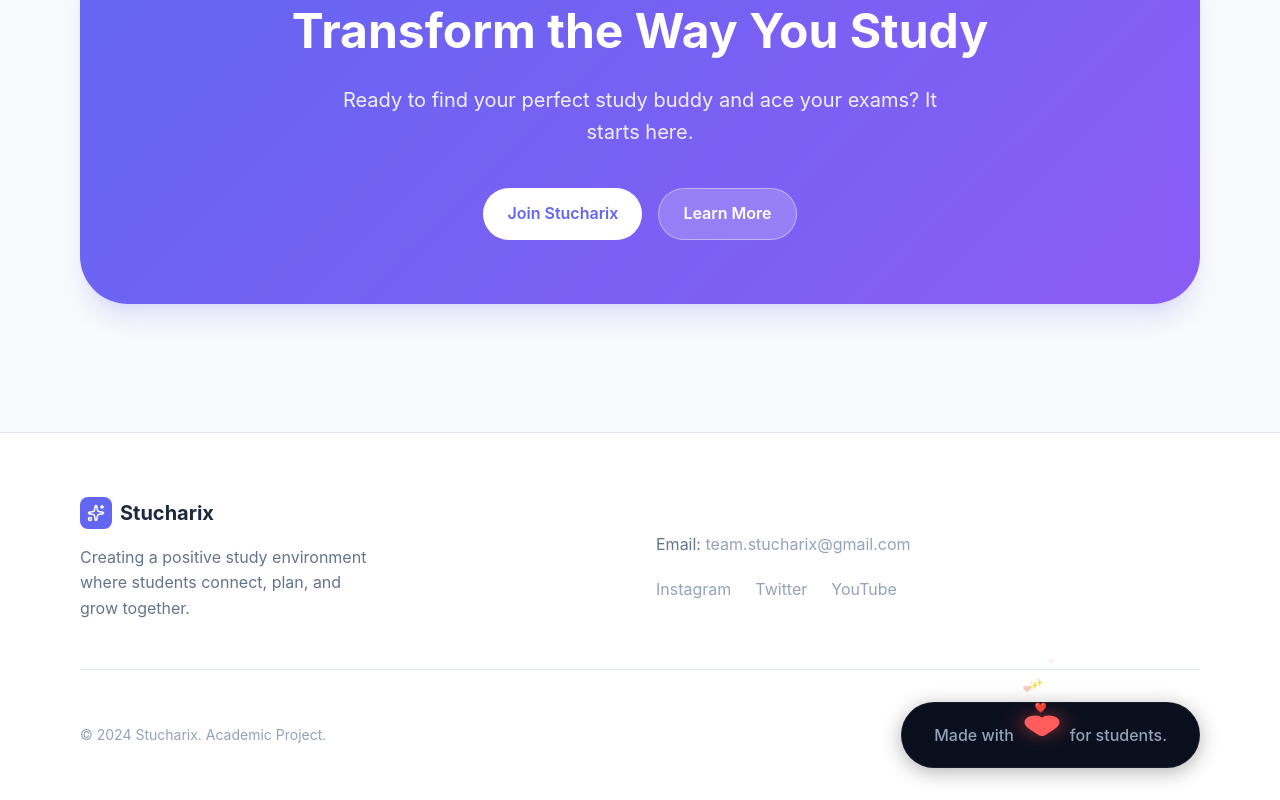
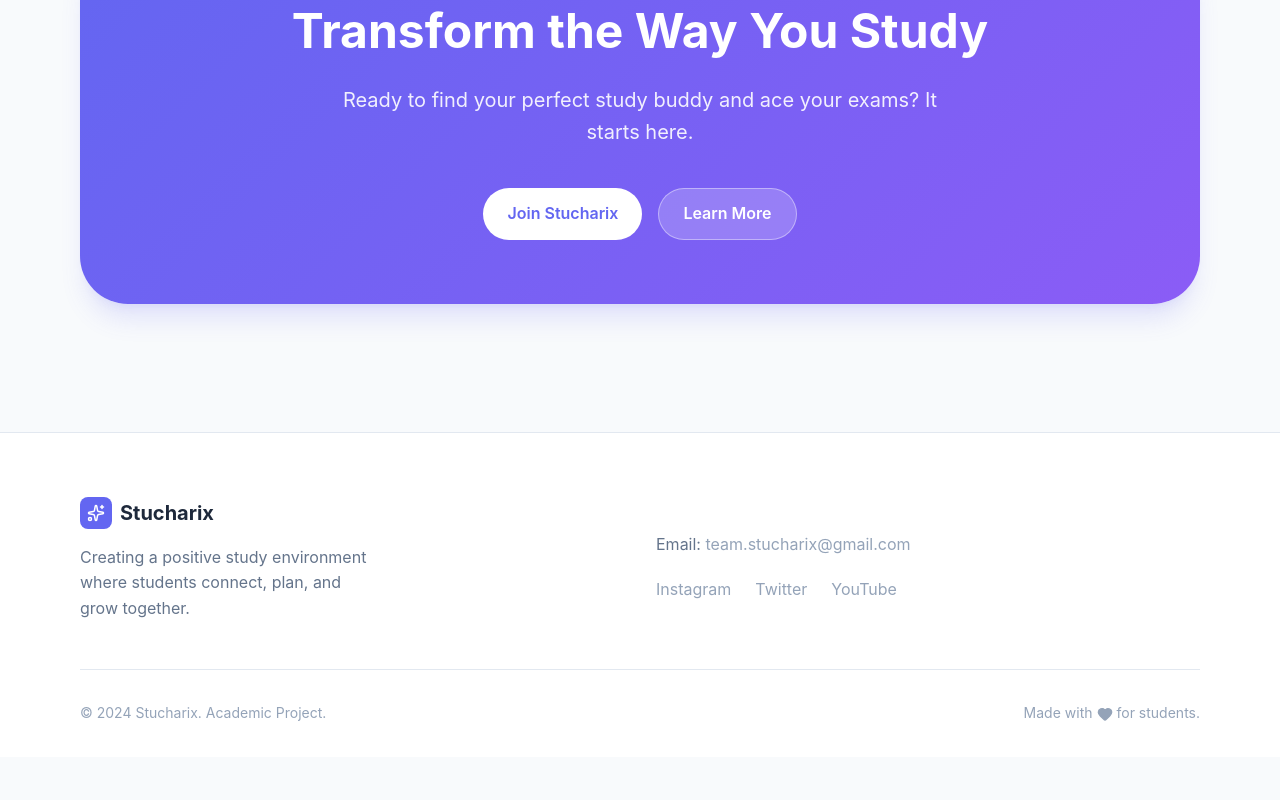
Before and after one commit to venkatanikhil30/stucharix, a React (Vite) app: page / in a window 1280 px wide. Shown: the part 3561-4361 px from the top of the page. After the commit the page ends 4318 px from the top, so only its background shows below. Built offline with nearby package versions, Linux system fonts and the light colour scheme.

Commit message:
Revert "Add premium animated heart to footer"
This reverts commit 6620a342e2f44ae63694fc4017bebd21046da10c.

```diff
--- a/src/components/Footer.jsx
+++ b/src/components/Footer.jsx
@@ -1,4 +1,4 @@
-import { motion } from 'framer-motion';
+import React from 'react';
 import { Sparkles, Heart } from 'lucide-react';
 
 const Footer = () => {
@@ -55,75 +55,9 @@ const Footer = () => {
                     fontSize: '0.875rem'
                 }}>
                     <p>© 2024 Stucharix. Academic Project.</p>
-                    <div style={{
-                        display: 'flex',
-                        alignItems: 'center',
-                        gap: '0.75rem',
-                        padding: '1rem 2rem',
-                        background: '#0a0f1e', // Dark navy background
-                        borderRadius: 'var(--radius-full)',
-                        boxShadow: '0 4px 20px rgba(0,0,0,0.3)',
-                        border: '1px solid rgba(255,255,255,0.05)'
-                    }}>
-                        <span style={{ color: '#94a3b8', fontSize: '1rem', fontWeight: '500' }}>Made with</span>
-                        <div style={{ position: 'relative', display: 'flex', alignItems: 'center', justifyContent: 'center' }}>
-                            {/* Particles Background */}
-                            {[...Array(6)].map((_, i) => (
-                                <motion.div
-                                    key={i}
-                                    initial={{ y: 0, opacity: 0, scale: 0 }}
-                                    animate={{
-                                        y: -40 - Math.random() * 40,
-                                        x: (Math.random() - 0.5) * 40,
-                                        opacity: [0, 1, 0],
-                                        scale: [0, 1, 0.5]
-                                    }}
-                                    transition={{
-                                        duration: 2 + Math.random(),
-                                        repeat: Infinity,
-                                        delay: i * 0.4,
-                                        ease: "easeOut"
-                                    }}
-                                    style={{
-                                        position: 'absolute',
-                                        color: i % 2 === 0 ? '#ff4d4d' : '#ffd700',
-                                        fontSize: i % 2 === 0 ? '10px' : '8px',
-                                        zIndex: 0,
-                                        filter: 'blur(0.5px)'
-                                    }}
-                                >
-                                    {i % 2 === 0 ? '❤️' : '✨'}
-                                </motion.div>
-                            ))}
-
-                            {/* Main Animated Heart */}
-                            <motion.div
-                                animate={{
-                                    y: [0, -15, 0],
-                                    scaleX: [1, 1.2, 0.9, 1],
-                                    scaleY: [1, 0.8, 1.1, 1]
-                                }}
-                                transition={{
-                                    duration: 1.5,
-                                    repeat: Infinity,
-                                    ease: "easeInOut"
-                                }}
-                                style={{
-                                    fontSize: '2rem',
-                                    filter: 'drop-shadow(0 0 10px rgba(255, 77, 77, 0.6))',
-                                    cursor: 'default',
-                                    userSelect: 'none',
-                                    display: 'flex',
-                                    alignItems: 'center',
-                                    justifyContent: 'center',
-                                    zIndex: 1
-                                }}
-                            >
-                                <Heart size={32} fill="#ff4d4d" color="#ff4d4d" style={{ filter: 'brightness(1.2)' }} />
-                            </motion.div>
-                        </div>
-                        <span style={{ color: '#94a3b8', fontSize: '1rem', fontWeight: '500' }}>for students.</span>
-                    </div>
+                    <p style={{ display: 'flex', alignItems: 'center', gap: '0.25rem' }}>
+                        Made with <Heart size={16} fill="currentColor" /> for students.
+                    </p>
                 </div>
             </div>
         </footer>
```
